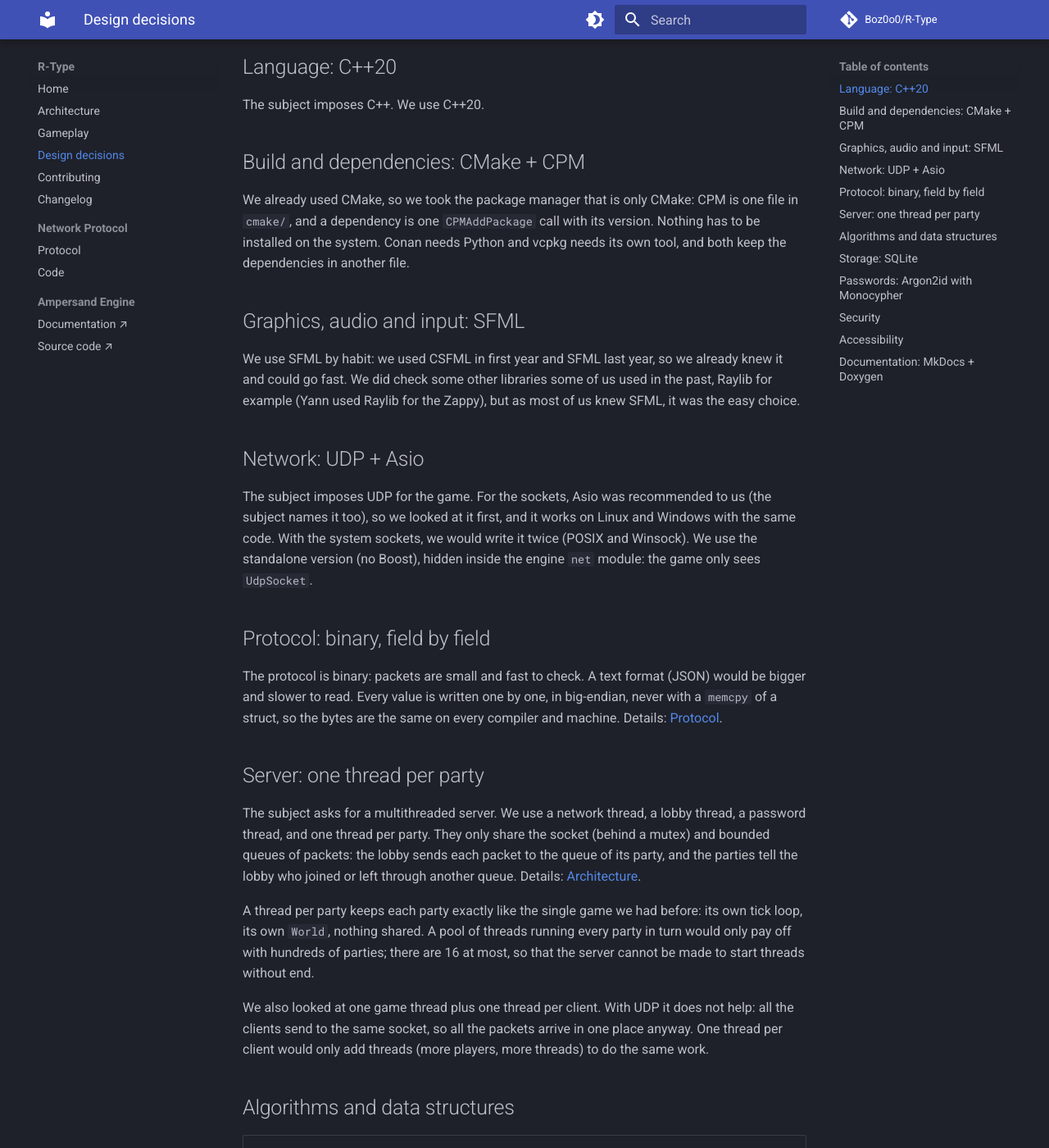
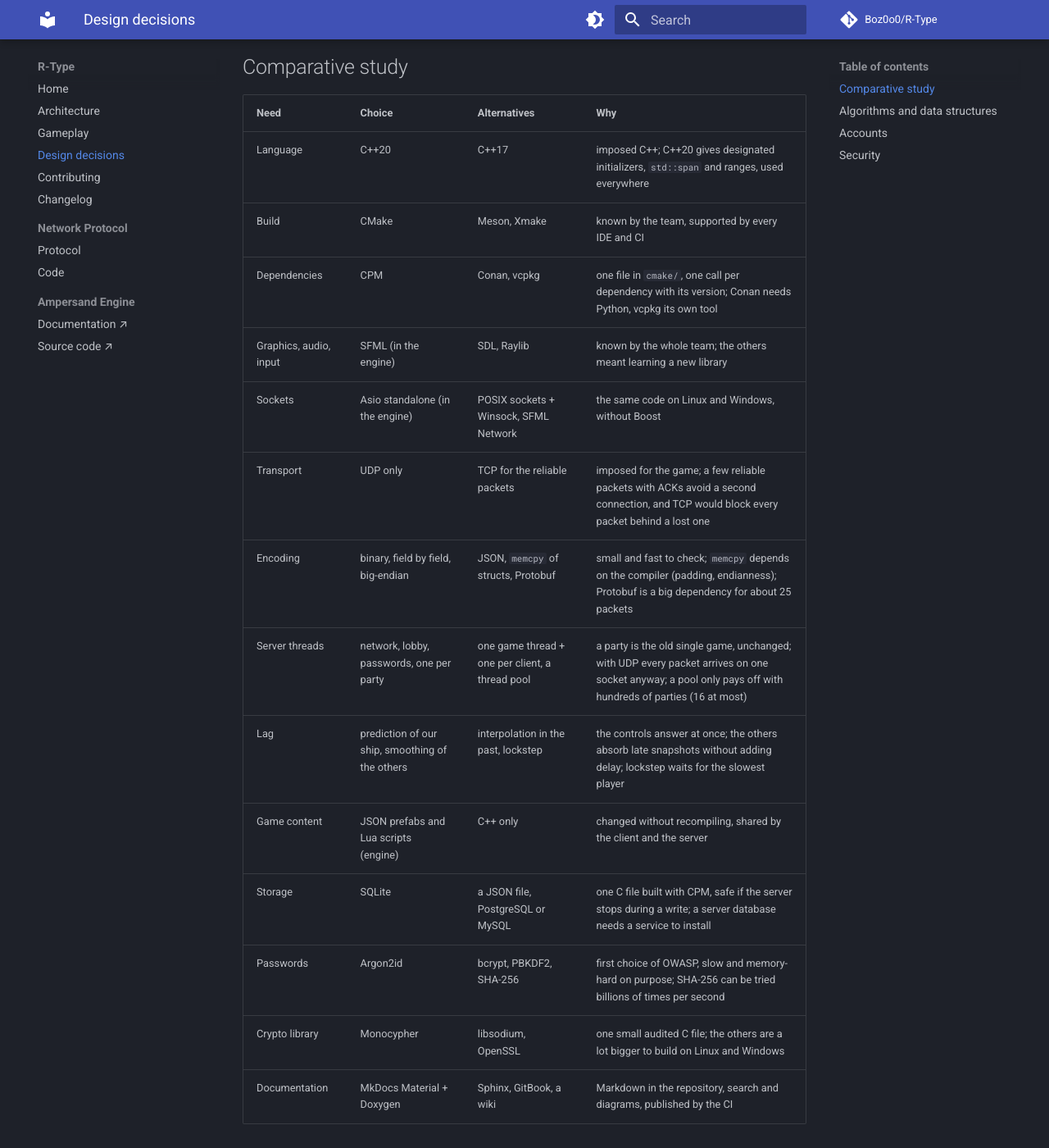
Before and after one commit to Boz0o0/R-Type, an MkDocs documentation site: the page built from docs/mkdocs/decisions.md, in a window 1280 px wide and 1400 px high, scrolled down 207 px. Shown: the whole window at 82% size. Built offline with MkDocs 1.6.1 and Material for MkDocs 9.7.7, drawn with Linux system fonts in a browser that asks for light colours; comment, search, counter and statistics services are not loaded; some of the changed text lies outside the part shown.

Commit message:
docs(decisions): comparative study of the R-Type choices

```diff
--- a/docs/mkdocs/decisions.md
+++ b/docs/mkdocs/decisions.md
@@ -1,91 +1,69 @@
 # Design decisions
 
-This page explains the main technical choices of R-Type, and why.
-The choices of the engine (ECS, modules) are in the [engine decisions](https://boz0o0.github.io/Ampersand-Engine/decisions/).
+The technical choices of R-Type, compared with what we could have used
+instead. The choices of the engine (ECS, modules, Lua) are in the
+[engine decisions](https://boz0o0.github.io/Ampersand-Engine/decisions/).
 
-## Language: C++20
-The subject imposes C++. We use C++20.
+## Comparative study
 
-## Build and dependencies: CMake + CPM
-We already used CMake, so we took the package manager that is only CMake: CPM is one file in `cmake/`, and a dependency is one `CPMAddPackage` call with its version. Nothing has to be installed on the system. Conan needs Python and vcpkg needs its own tool, and both keep the dependencies in another file.
-
-## Graphics, audio and input: SFML
-We use SFML by habit: we used CSFML in first year and SFML last year, so we already knew it and could go fast. We did check some other libraries some of us used in the past, Raylib for example (Yann used Raylib for the Zappy), but as most of us knew SFML, it was the easy choice.
-
-## Network: UDP + Asio
-The subject imposes UDP for the game. For the sockets, Asio was recommended to us (the subject names it too), so we looked at it first, and it works on Linux and Windows with the same code. With the system sockets, we would write it twice (POSIX and Winsock). We use the standalone version (no Boost), hidden inside the engine `net` module: the game only sees `UdpSocket`.
-
-## Protocol: binary, field by field
-The protocol is binary: packets are small and fast to check. A text format (JSON) would be bigger and slower to read. Every value is written one by one, in big-endian, never with a `memcpy` of a struct, so the bytes are the same on every compiler and machine. Details: [Protocol](protocol/specification.md).
-
-## Server: one thread per party
-The subject asks for a multithreaded server. We use a network thread, a lobby thread, a password thread, and one thread per party. They only share the socket (behind a mutex) and bounded queues of packets: the lobby sends each packet to the queue of its party, and the parties tell the lobby who joined or left through another queue. Details: [Architecture](architecture.md#server).
-
-A thread per party keeps each party exactly like the single game we had before: its own tick loop, its own `World`, nothing shared. A pool of threads running every party in turn would only pay off with hundreds of parties; there are 16 at most, so that the server cannot be made to start threads without end.
-
-We also looked at one game thread plus one thread per client. With UDP it does not help: all the clients send to the same socket, so all the packets arrive in one place anyway. One thread per client would only add threads (more players, more threads) to do the same work.
+| Need | Choice | Alternatives | Why |
+| --- | --- | --- | --- |
+| Language | C++20 | C++17 | imposed C++; C++20 gives designated initializers, `std::span` and ranges, used everywhere |
+| Build | CMake | Meson, Xmake | known by the team, supported by every IDE and CI |
+| Dependencies | CPM | Conan, vcpkg | one file in `cmake/`, one call per dependency with its version; Conan needs Python, vcpkg its own tool |
+| Graphics, audio, input | SFML (in the engine) | SDL, Raylib | known by the whole team; the others meant learning a new library |
+| Sockets | Asio standalone (in the engine) | POSIX sockets + Winsock, SFML Network | the same code on Linux and Windows, without Boost |
+| Transport | UDP only | TCP for the reliable packets | imposed for the game; a few reliable packets with ACKs avoid a second connection, and TCP would block every packet behind a lost one |
+| Encoding | binary, field by field, big-endian | JSON, `memcpy` of structs, Protobuf | small and fast to check; `memcpy` depends on the compiler (padding, endianness); Protobuf is a big dependency for about 25 packets |
+| Server threads | network, lobby, passwords, one per party | one game thread + one per client, a thread pool | a party is the old single game, unchanged; with UDP every packet arrives on one socket anyway; a pool only pays off with hundreds of parties (16 at most) |
+| Lag | prediction of our ship, smoothing of the others | interpolation in the past, lockstep | the controls answer at once; the others absorb late snapshots without adding delay; lockstep waits for the slowest player |
+| Game content | JSON prefabs and Lua scripts (engine) | C++ only | changed without recompiling, shared by the client and the server |
+| Storage | SQLite | a JSON file, PostgreSQL or MySQL | one C file built with CPM, safe if the server stops during a write; a server database needs a service to install |
+| Passwords | Argon2id | bcrypt, PBKDF2, SHA-256 | first choice of OWASP, slow and memory-hard on purpose; SHA-256 can be tried billions of times per second |
+| Crypto library | Monocypher | libsodium, OpenSSL | one small audited C file; the others are a lot bigger to build on Linux and Windows |
+| Documentation | MkDocs Material + Doxygen | Sphinx, GitBook, a wiki | Markdown in the repository, search and diagrams, published by the CI |
 
 ## Algorithms and data structures
 
-| Problem                         | Choice                                                        | Why                                                          |
-| ------------------------------- | ------------------------------------------------------------- | ------------------------------------------------------------ |
-| Entities and components         | sparse set ECS, one row per entity                            | see the [engine decisions](https://boz0o0.github.io/Ampersand-Engine/decisions/) |
-| Deaths during a tick            | a `Deaths` list, destroyed at the end of the tick             | no system destroys an entity another one is using            |
-| Packets between threads         | a list behind a mutex, swapped once per tick, 4096 max        | the lock is held only for a push or a swap; a flood cannot fill the memory |
-| Clients and their party         | a hash map (IP + port -> name, party, account), only touched by the lobby | no lock needed; the parties send their changes through a queue |
-| Accounts                        | a SQLite table (id, username, salt, hash), username indexed | finding a username does not read every account |
-| Failed logins                   | a hash map (IP -> attempts, start of the minute), 4096 IPs at most | spoofed IPs cannot make it grow without end |
-| Code of a private room          | a hash map (code -> party); `ROOM_CREATE` draws 6 digits until one is free | digits can be typed the same way on every keyboard layout |
-| Time                            | fixed tick of 1/60 s, at most 10 late ticks caught up         | same game on every CPU; no burst of ticks after a pause      |
-| Collisions                      | every pair is tested (engine)                                 | simplest, and fast enough for a few hundred entities         |
-| Players                         | an array of 4 sessions, the index is the player id            | a free id is an empty slot                                   |
+| Problem | Choice | Why |
+| --- | --- | --- |
+| Deaths during a tick | a `Deaths` list, destroyed at the end of the tick | no system destroys an entity another one is using |
+| Packets between threads | a list behind a mutex, swapped once per tick, 4096 max | the lock is held only for a push or a swap; a flood cannot fill the memory |
+| Clients and their party | a hash map (IP + port -> client), only touched by the lobby | no lock; the parties send their changes through a queue |
+| Accounts | a SQLite table, username indexed | finding a username does not read every account |
+| Failed logins | a hash map (IP -> attempts this minute), 4096 IPs max | spoofed IPs cannot make it grow without end |
+| Code of a private room | a hash map (code -> party), 6 random digits | digits are typed the same way on every keyboard layout |
+| Time | fixed tick of 1/60 s, at most 10 late ticks caught up | the same game on every CPU, no burst after a pause |
+| Players | an array of 4 sessions, the index is the player id | a free id is an empty slot |
 
-## Storage: SQLite
-The player accounts are kept in a SQLite file (`rtype.db`, in the folder the server runs from). SQLite is one C file, built with CPM like the other dependencies, so nothing has to be installed, and the accounts are safe if the server stops in the middle of a write. A text file (JSON) would have to be read and written whole, and we would have to handle a write cut in the middle ourselves. A server database (PostgreSQL, MySQL) would need a service to install and run, for a few accounts.
+## Accounts
 
-Every query is a prepared statement: the username is never put in the SQL text, so it cannot change the query (SQL injection). The username is `UNIQUE COLLATE NOCASE`, so `Alice` and `alice` cannot be two accounts.
+Every query is a prepared statement, so a username cannot change the query
+(SQL injection), and usernames ignore the letter case (`Alice` = `alice`).
 
-Nothing else is saved for now: no score, no save.
-
-## Passwords: Argon2id with Monocypher
-A password is never stored, only its hash and a random salt of 16 bytes per account. We use **Argon2id**, the winner of the Password Hashing Competition and the one OWASP advises first: it is slow on purpose and needs memory (19 MiB, 2 passes, the OWASP minimum), so trying millions of passwords on a stolen database costs a lot, even on a graphics card. A fast hash (SHA-256) can be tried billions of times per second, and without salt, two players with the same password would have the same hash.
-
-We take Argon2 from **Monocypher**: like SQLite, it is one C file, small, audited, and it also has what encrypting the packets would need later (X25519, XChaCha20-Poly1305). libsodium does the same but is a lot bigger to build with CPM on Linux and Windows, and OpenSSL even more.
-
-- The hashes are compared in constant time (`crypto_verify32`), so the time taken does not tell how many bytes are right.
-- An unknown username is checked against a fake hash, so it takes the same time and gets the same answer (`bad credentials`) as a wrong password: the server does not tell which usernames exist.
-- A hash takes tens of milliseconds, so it runs on a thread of its own (`AuthWorker`): the lobby keeps answering the other clients. At most 64 wait, and an IP gets 5 failed logins per minute, so someone who sends LOGIN in a loop cannot keep the thread busy.
+A password is never stored: only its Argon2id hash (19 MiB, 2 passes) and a
+random salt of 16 bytes. Hashes are compared in constant time, and an unknown
+username is checked against a fake hash, so it takes the same time and gets
+the same answer as a wrong password. A hash takes tens of milliseconds, so it
+runs on its own thread (`AuthWorker`, 64 waiting at most): the lobby keeps
+answering the others.
 
 ## Security
 
-| Threat                         | Handled | How                                                  |
-| ------------------------------ | ------- | ---------------------------------------------------- |
-| Malformed packet               | yes     | every field is checked, a bad packet is dropped      |
-| Datagram too big               | yes     | more than 1200 bytes: dropped                        |
-| Flood of packets               | yes     | at most 4096 packets wait for the game, more are dropped |
-| Packet from an unknown address | yes     | only `LOGIN` and `REGISTER` are accepted             |
-| Stolen database                | yes     | no password stored: Argon2id hash and salt only      |
-| Trying many passwords          | yes     | slow hash, 5 failed logins per IP per minute         |
-| Finding which usernames exist  | yes     | same answer and same time for an unknown username    |
-| SQL injection                  | yes     | prepared statements only                             |
-| Logins that block the server   | yes     | passwords checked on their own thread, 64 waiting at most |
-| Too many clients or rooms      | yes     | 256 clients and 16 rooms at most, silent clients of the lobby dropped after 5 s |
-| Room list used to flood someone | yes    | at most one `ROOM_LIST_REPLY` every 250 ms per client |
-| Bug in one tick                | yes     | logged, and the server keeps running                 |
-| Someone reads the packets      | no      | nothing is encrypted, **not even the password** in `LOGIN` and `REGISTER` |
-| Fake sender address            | no      | UDP does not check who sends a packet                |
-| Someone plays with another's account | partly | needs the password; one account plays once at a time, but someone who fakes the IP + port of a logged-in player can send packets as them |
+| Threat | Handled | How |
+| --- | --- | --- |
+| Malformed or too big packet | yes | every field is checked, a bad packet is dropped |
+| Flood of packets | yes | 500 packets per second per sender, 4096 waiting at most |
+| Packet from an unknown address | yes | only `LOGIN` and `REGISTER` are accepted |
+| Stolen database, many tries | yes | Argon2id hashes only, 5 failed logins per IP per minute |
+| Finding which usernames exist | yes | the same answer, in the same time |
+| SQL injection | yes | prepared statements only |
+| Too many clients or rooms | yes | 256 clients, 16 rooms, silent clients dropped after 5 s |
+| Amplification attack | yes | answers to unknown addresses are smaller than the requests |
+| Bug in one tick | yes | logged, the server keeps running |
+| Someone reads the packets | no | nothing is encrypted, not even the password |
+| Fake sender address | no | UDP does not check who sends a packet |
 
-To follow it over time: the server logs every dropped packet and every failed tick, the CI runs clang-tidy and the tests on every pull request, and every dependency has a fixed version, so updating one is a choice we make.
-
-## Accessibility
-For the game to be as accessible as possible, we plan:
-
-- colors that colorblind players can tell apart, and/or different shapes;
-- big enough and readable text;
-- controls that each player can change;
-- simple menus and no fast flashes (or the possibility to disable this).
-
-## Documentation: MkDocs + Doxygen
-MkDocs (Material theme) to have the documentation as a website with a menu, a search bar and diagrams, published by the CI, as the subject requires (it's modern !).
-Doxygen to have the documentation of the code itself.
+To follow it over time, the server logs every dropped packet and failed tick,
+the CI runs clang-tidy and the tests on every pull request, and every
+dependency has a fixed version.
```
